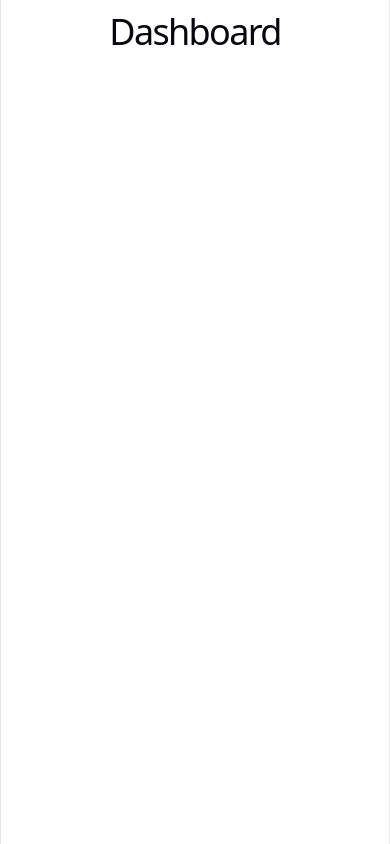
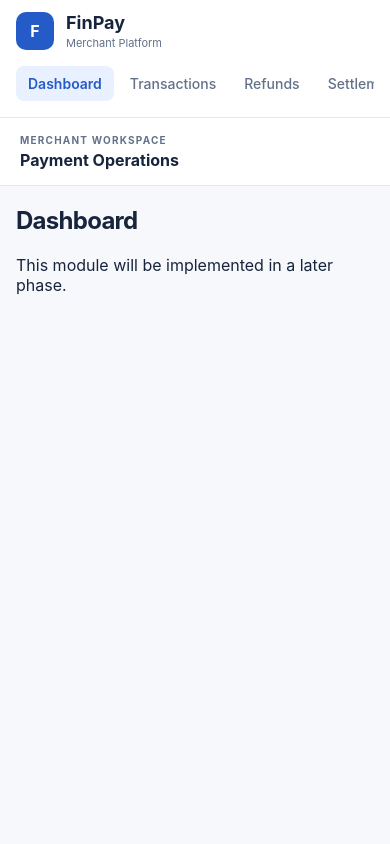
Before and after one commit to salamizadeh-dev/finpay-merchant-platform, a React (Vite) app in the folder apps/web/: page / in a window 390 px wide. Built offline with nearby package versions, Linux system fonts and the light colour scheme.

Commit message:
feat: add responsive application shell and nested routing

```diff
--- /dev/null
+++ b/apps/web/src/app/components/layout/AppShell.module.css
@@ -0,0 +1,179 @@
+.shell {
+  min-height: 100vh;
+  display: grid;
+  grid-template-columns: 248px minmax(0, 1fr);
+}
+
+.sidebar {
+  min-width: 0;
+  background: var(--color-sidebar);
+  border-right: 1px solid var(--color-border);
+  padding: 24px 16px;
+}
+
+.brand {
+  display: flex;
+  align-items: center;
+  gap: 12px;
+  padding: 0 12px;
+  margin-bottom: 36px;
+}
+
+.brandMark {
+  display: grid;
+  place-items: center;
+  width: 38px;
+  height: 38px;
+  flex-shrink: 0;
+  border-radius: 10px;
+  background: var(--color-primary);
+  color: #ffffff;
+  font-weight: 700;
+}
+
+.brandName {
+  margin: 0;
+  font-size: 18px;
+  font-weight: 700;
+}
+
+.brandSubtitle {
+  margin: 3px 0 0;
+  color: var(--color-muted);
+  font-size: 11px;
+}
+
+.navigation {
+  display: flex;
+  flex-direction: column;
+  gap: 4px;
+}
+
+.navLink {
+  display: block;
+  padding: 11px 14px;
+  border-radius: 8px;
+  color: var(--color-muted);
+  text-decoration: none;
+  font-size: 14px;
+  font-weight: 500;
+  white-space: nowrap;
+  transition: background-color 150ms, color 150ms;
+}
+
+.navLink:hover {
+  background: var(--color-hover);
+  color: var(--color-text);
+}
+
+.navLink:focus-visible {
+  outline: 2px solid var(--color-primary);
+  outline-offset: 2px;
+}
+
+.navLinkActive {
+  background: var(--color-primary-soft);
+  color: var(--color-primary);
+  font-weight: 600;
+}
+
+.content {
+  min-width: 0;
+}
+
+.topBar {
+  display: flex;
+  align-items: center;
+  justify-content: space-between;
+  gap: 16px;
+  min-height: 80px;
+  padding: 16px 32px;
+  background: var(--color-surface);
+  border-bottom: 1px solid var(--color-border);
+}
+
+.eyebrow {
+  margin: 0 0 4px;
+  color: var(--color-muted);
+  font-size: 10px;
+  letter-spacing: 0.12em;
+  font-weight: 700;
+}
+
+.topBarTitle {
+  margin: 0;
+  font-size: 16px;
+  font-weight: 650;
+}
+
+.environment {
+  font-size: 12px;
+  font-weight: 500;
+  color: var(--color-muted);
+}
+
+.main {
+  width: 100%;
+  max-width: 1440px;
+  margin: 0 auto;
+  padding: 32px;
+}
+
+@media (max-width: 800px) {
+  .shell {
+    display: block;
+  }
+
+  .sidebar {
+    display: flex;
+    align-items: center;
+    gap: 20px;
+    padding: 12px 16px;
+    border-right: none;
+    border-bottom: 1px solid var(--color-border);
+  }
+
+  .brand {
+    flex-shrink: 0;
+    margin: 0;
+    padding: 0;
+  }
+
+  .navigation {
+    flex-direction: row;
+    overflow-x: auto;
+    min-width: 0;
+    padding: 4px 0;
+  }
+
+  .navLink {
+    padding: 9px 12px;
+  }
+
+  .topBar {
+    min-height: 68px;
+    padding: 14px 20px;
+  }
+
+  .main {
+    padding: 24px 20px;
+  }
+}
+
+@media (max-width: 480px) {
+  .sidebar {
+    display: block;
+  }
+
+  .brand {
+    margin-bottom: 12px;
+  }
+
+  .environment {
+    display: none;
+  }
+
+  .main {
+    padding: 20px 16px;
+  }
+}
--- /dev/null
+++ b/apps/web/src/app/components/layout/AppShell.tsx
@@ -0,0 +1,22 @@
+import { Outlet } from 'react-router';
+
+import { Sidebar } from './Sidebar';
+import { TopBar } from './TopBar';
+
+import styles from './AppShell.module.css';
+
+export function AppShell() {
+  return (
+    <div className={styles.shell}>
+      <Sidebar />
+
+      <div className={styles.content}>
+        <TopBar />
+
+        <main id="main-content" className={styles.main}>
+          <Outlet />
+        </main>
+      </div>
+    </div>
+  );
+}
--- /dev/null
+++ b/apps/web/src/app/components/layout/Sidebar.tsx
@@ -0,0 +1,56 @@
+import { NavLink } from 'react-router';
+
+import { ROUTE_PATHS } from '../../router/routes';
+
+import styles from './AppShell.module.css';
+
+const navigationItems = [
+  { label: 'Dashboard', to: ROUTE_PATHS.dashboard },
+  { label: 'Transactions', to: ROUTE_PATHS.transactions },
+  { label: 'Refunds', to: ROUTE_PATHS.refunds },
+  { label: 'Settlements', to: ROUTE_PATHS.settlements },
+  { label: 'Merchants', to: ROUTE_PATHS.merchants },
+  { label: 'Monitoring', to: ROUTE_PATHS.monitoring },
+  { label: 'Users', to: ROUTE_PATHS.users },
+  { label: 'Settings', to: ROUTE_PATHS.settings },
+];
+
+export function Sidebar() {
+  return (
+    <aside className={styles.sidebar}>
+      <div className={styles.brand}>
+        <span className={styles.brandMark} aria-hidden="true">
+          F
+        </span>
+
+        <div>
+          <p className={styles.brandName}>FinPay</p>
+          <p className={styles.brandSubtitle}>Merchant Platform</p>
+        </div>
+      </div>
+
+      <nav
+        className={styles.navigation}
+        aria-label="Main navigation"
+      >
+        {navigationItems.map((item) => (
+          <NavLink
+            key={item.to}
+            to={item.to}
+            end={item.to === ROUTE_PATHS.dashboard}
+            className={({ isActive }) =>
+              [
+                styles.navLink,
+                isActive ? styles.navLinkActive : '',
+              ]
+                .filter(Boolean)
+                .join(' ')
+            }
+          >
+            {item.label}
+          </NavLink>
+        ))}
+      </nav>
+    </aside>
+  );
+}
--- /dev/null
+++ b/apps/web/src/app/components/layout/TopBar.tsx
@@ -0,0 +1,18 @@
+import styles from './AppShell.module.css';
+
+export function TopBar() {
+  return (
+    <header className={styles.topBar}>
+      <div>
+        <p className={styles.eyebrow}>MERCHANT WORKSPACE</p>
+        <p className={styles.topBarTitle}>
+          Payment Operations
+        </p>
+      </div>
+
+      <span className={styles.environment}>
+        Demo Environment
+      </span>
+    </header>
+  );
+}
--- a/apps/web/src/app/router/pages/NotFoundPage.tsx
+++ b/apps/web/src/app/router/pages/NotFoundPage.tsx
@@ -1,8 +1,16 @@
+import { Link } from 'react-router';
+
+import { ROUTE_PATHS } from '../routes';
+
 export function NotFoundPage() {
   return (
-    <main>
-      <h1>404</h1>
+    <section aria-labelledby="not-found-title">
+      <h1 id="not-found-title">Page not found</h1>
       <p>The requested page could not be found.</p>
-    </main>
+
+      <Link to={ROUTE_PATHS.dashboard}>
+        Return to dashboard
+      </Link>
+    </section>
   );
 }
--- a/apps/web/src/app/router/pages/PlaceholderPage.tsx
+++ b/apps/web/src/app/router/pages/PlaceholderPage.tsx
@@ -2,10 +2,13 @@ interface PlaceholderPageProps {
   title: string;
 }
 
-export function PlaceholderPage({ title }: PlaceholderPageProps) {
+export function PlaceholderPage({
+  title,
+}: PlaceholderPageProps) {
   return (
-    <main>
-      <h1>{title}</h1>
-    </main>
+    <section aria-labelledby="page-title">
+      <h1 id="page-title">{title}</h1>
+      <p>This module will be implemented in a later phase.</p>
+    </section>
   );
 }
--- a/apps/web/src/app/router/router.tsx
+++ b/apps/web/src/app/router/router.tsx
@@ -1,13 +1,17 @@
 import { createBrowserRouter } from 'react-router';
 
-import { ROUTE_PATHS } from './routes';
+import { AppShell } from '../components/layout/AppShell';
 import { PlaceholderPage } from './pages/PlaceholderPage';
 import { NotFoundPage } from './pages/NotFoundPage';
-
+import { ROUTE_PATHS } from './routes';
 
 export const router = createBrowserRouter([
   {
     path: ROUTE_PATHS.dashboard,
+    element: <AppShell />,
+    children: [
+      {
+        index: true,
         element: <PlaceholderPage title="Dashboard" />,
       },
       {
@@ -46,4 +50,6 @@ export const router = createBrowserRouter([
         path: '*',
         element: <NotFoundPage />,
       },
+    ],
+  },
 ]);
--- a/apps/web/src/index.css
+++ b/apps/web/src/index.css
@@ -1,111 +1,54 @@
 :root {
-  --text: #6b6375;
-  --text-h: #08060d;
-  --bg: #fff;
-  --border: #e5e4e7;
-  --code-bg: #f4f3ec;
-  --accent: #aa3bff;
-  --accent-bg: rgba(170, 59, 255, 0.1);
-  --accent-border: rgba(170, 59, 255, 0.5);
-  --social-bg: rgba(244, 243, 236, 0.5);
-  --shadow:
-    rgba(0, 0, 0, 0.1) 0 10px 15px -3px, rgba(0, 0, 0, 0.05) 0 4px 6px -2px;
+  font-family: Inter, system-ui, -apple-system, BlinkMacSystemFont,
+    "Segoe UI", sans-serif;
 
-  --sans: system-ui, 'Segoe UI', Roboto, sans-serif;
-  --heading: system-ui, 'Segoe UI', Roboto, sans-serif;
-  --mono: ui-monospace, Consolas, monospace;
+  color: #17243b;
+  background: #f6f8fc;
 
-  font: 18px/145% var(--sans);
-  letter-spacing: 0.18px;
-  color-scheme: light dark;
-  color: var(--text);
-  background: var(--bg);
   font-synthesis: none;
   text-rendering: optimizeLegibility;
   -webkit-font-smoothing: antialiased;
-  -moz-osx-font-smoothing: grayscale;
 
-  @media (max-width: 1024px) {
-    font-size: 16px;
-  }
+  --color-primary: #245bc7;
+  --color-primary-soft: #e9f0ff;
+
+  --color-text: #17243b;
+  --color-muted: #63718a;
+
+  --color-background: #f6f8fc;
+  --color-surface: #ffffff;
+  --color-sidebar: #ffffff;
+
+  --color-border: #e2e7ef;
+  --color-hover: #f1f5fa;
 }
 
-@media (prefers-color-scheme: dark) {
-  :root {
-    --text: #9ca3af;
-    --text-h: #f3f4f6;
-    --bg: #16171d;
-    --border: #2e303a;
-    --code-bg: #1f2028;
-    --accent: #c084fc;
-    --accent-bg: rgba(192, 132, 252, 0.15);
-    --accent-border: rgba(192, 132, 252, 0.5);
-    --social-bg: rgba(47, 48, 58, 0.5);
-    --shadow:
-      rgba(0, 0, 0, 0.4) 0 10px 15px -3px, rgba(0, 0, 0, 0.25) 0 4px 6px -2px;
-  }
-
-  #social .button-icon {
-    filter: invert(1) brightness(2);
-  }
-}
-
-#root {
-  width: 1126px;
-  max-width: 100%;
-  margin: 0 auto;
-  text-align: center;
-  border-inline: 1px solid var(--border);
-  min-height: 100svh;
-  display: flex;
-  flex-direction: column;
+*,
+*::before,
+*::after {
   box-sizing: border-box;
 }
 
 body {
   margin: 0;
+  min-width: 320px;
+  background: var(--color-background);
+  color: var(--color-text);
 }
 
-h1,
-h2 {
-  font-family: var(--heading);
-  font-weight: 500;
-  color: var(--text-h);
+button,
+input,
+select,
+textarea {
+  font: inherit;
+}
+
+a {
+  color: inherit;
 }
 
 h1 {
-  font-size: 56px;
-  letter-spacing: -1.68px;
-  margin: 32px 0;
-  @media (max-width: 1024px) {
-    font-size: 36px;
-    margin: 20px 0;
-  }
+  margin-top: 0;
+  font-size: clamp(24px, 3vw, 30px);
+  letter-spacing: -0.03em;
 }
-h2 {
-  font-size: 24px;
-  line-height: 118%;
-  letter-spacing: -0.24px;
-  margin: 0 0 8px;
-  @media (max-width: 1024px) {
-    font-size: 20px;
-  }
-}
-p {
-  margin: 0;
-}
-
-code,
-.counter {
-  font-family: var(--mono);
-  display: inline-flex;
-  border-radius: 4px;
-  color: var(--text-h);
-}
-
-code {
-  font-size: 15px;
-  line-height: 135%;
-  padding: 4px 8px;
-  background: var(--code-bg);
-}
```
Lines whose indentation alone changed are shown as unchanged.
